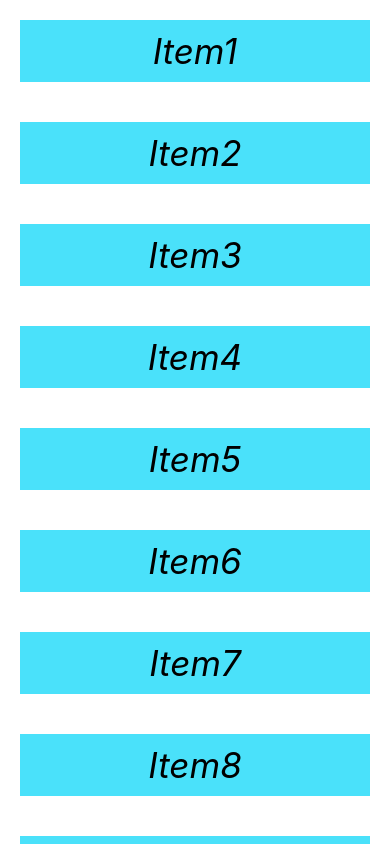
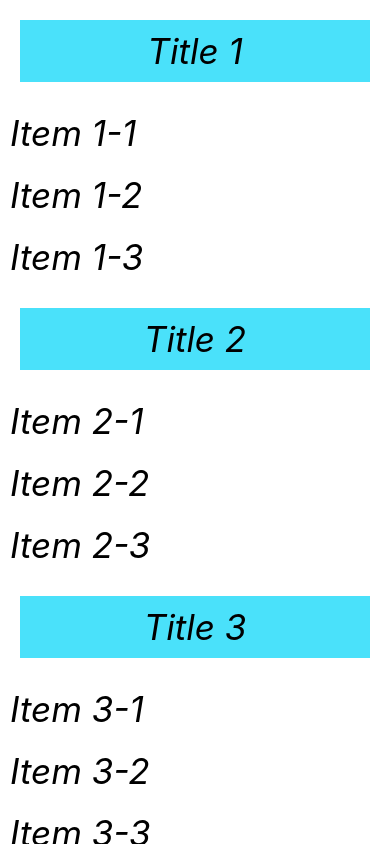
Before and after one commit to GOPIKAPANDI/MainApp, a React Native app: screen / in a window 390 px wide. Built offline with nearby package versions, Linux system fonts and the light colour scheme.

Commit message:
SectionList

```diff
--- a/App.js
+++ b/App.js
@@ -6,6 +6,7 @@
   ScrollView,
   RefreshControl,
   FlatList,
+  SectionList,
 } from 'react-native';
 
 const App = () => {
@@ -22,6 +23,25 @@
     {item: 'Item9'},
     {item: 'Item10'},
   ]);
+  // nested array
+  const DATA = [
+    {
+      title: 'Title 1',
+      data: ['Item 1-1','Item 1-2','Item 1-3'],
+    },
+    {
+      title: 'Title 2',
+      data: ['Item 2-1','Item 2-2','Item 2-3'],
+    },
+    {
+      title: 'Title 3',
+      data: ['Item 3-1','Item 3-2','Item 3-3'],
+    },
+    {
+      title: 'Title 4',
+      data: ['Item 4-1','Item 4-2','Item 4-3'],
+    }
+  ]
   const [Refreshing , setRefreshing] = useState(false);
   const onRefresh = () =>{
     setRefreshing(true);
@@ -29,24 +49,36 @@
     setRefreshing(false);
   }
   return (
-    <FlatList
-    // horizontal
-    // inverted
+    <SectionList
       keyExtractor={(item,index)=>index.toString()}
-      data={Items}
-      renderItem={ ({item}) => (
-          <View style = {styles.item}>
-          <Text style = {styles.text}>{item.item}</Text>
-          </View>
+      sections={DATA}
+      renderItem={({item})=>(
+        // <View style = {styles.item}>
+        <Text style = {styles.text}>{item}</Text>
+        // </View>
       )}
-      refreshControl={
-        <RefreshControl
-          refreshing = {Refreshing}
-          onRefresh={onRefresh}
-          colors={['#00ffff','#0000ff','#ff00ff','#ff0f']}
-        />
-      }
+      renderSectionHeader={({section})=>(
+        <View style = {styles.item}>
+        <Text style = {styles.text}>{section.title}</Text>
+        </View>
+      )}
     />
+    // <FlatList
+    //   keyExtractor={(item,index)=>index.toString()}
+    //   data={Items}
+    //   renderItem={ ({item}) => (
+    //       <View style = {styles.item}>
+    //       <Text style = {styles.text}>{item.item}</Text>
+    //       </View>
+    //   )}
+    //   refreshControl={
+    //     <RefreshControl
+    //       refreshing = {Refreshing}
+    //       onRefresh={onRefresh}
+    //       colors={['#00ffff','#0000ff','#ff00ff','#ff0f']}
+    //     />
+    //   }
+    // />
     // <ScrollView
     // horizontal={false}
     // style={styles.body}
```
